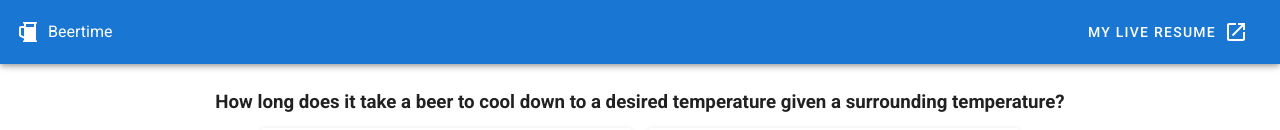
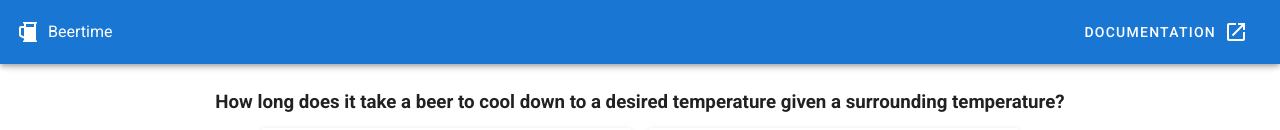
Before and after one commit to rosenberg95/beertime, a Vue app: page / in a window 1280 px wide. Shown: the top 130 px of the page. Built offline with nearby package versions, Linux system fonts and the light colour scheme.

Commit message:
changed link in header from my live resume to documentation

```diff
--- a/src/App.vue
+++ b/src/App.vue
@@ -13,11 +13,11 @@
       <v-spacer></v-spacer>
 
       <v-btn
-        href="https://poulrosenberg.dk"
+        href="https://github.com/rosenberg95/beertime/wiki"
         target="_blank"
         text
       >
-        <span class="mr-2">My Live Resume</span>
+        <span class="mr-2">Documentation</span>
         <v-icon>mdi-open-in-new</v-icon>
       </v-btn>
     </v-app-bar>
```
